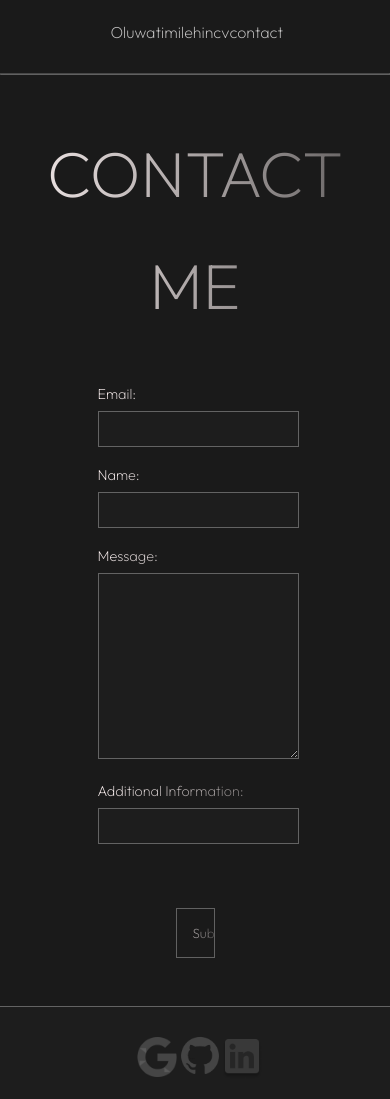
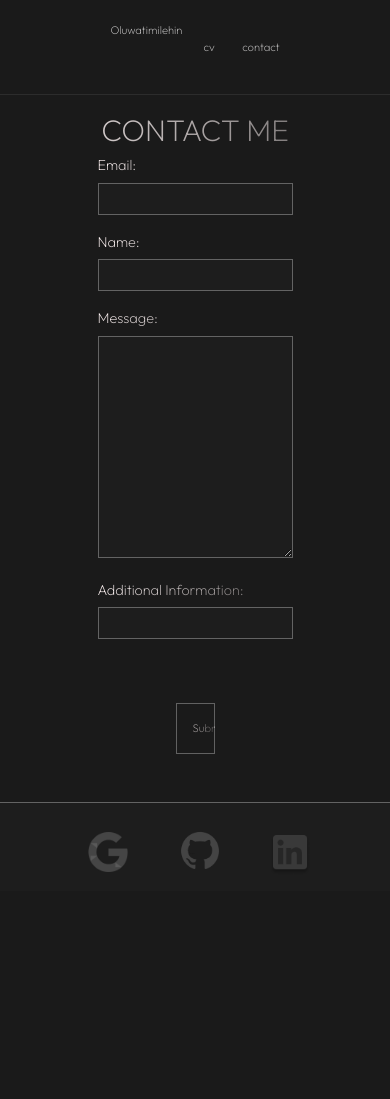
Before and after one commit to OrawusiTimilehin/Personal-Website, a Flask app: page /contact in a window 390 px wide. After the commit the page ends 872 px from the top, so only its background shows below. Run offline with Flask 3, Linux system fonts and the light colour scheme; some libraries are stand-ins or nearby versions.

Commit message:
Adjusted Footer Links and Started Responsiveness

```diff
--- a/static/styles/footer.css
+++ b/static/styles/footer.css
@@ -5,7 +5,7 @@
     justify-content: space-between;
     align-items: center;
     margin: 0 auto;
-    width: 30%;
+    width: 55%;
     height: 100%;
 
 
--- a/static/styles/main.css
+++ b/static/styles/main.css
@@ -106,7 +106,7 @@ p{
 .description-text{
     background: linear-gradient(90deg, #FFF4F4 2.25%, rgba(255, 245, 245, 0.90625) 11.39%, rgba(255, 255, 255, 0) 139.19%);
     font-family: 'Outfit', Arial, Helvetica, sans-serif;
-    font-size: 50px;
+    font-size: 3.2rem;
     font-weight: 200;
     line-height: 50px;
     text-align: center;
@@ -287,7 +287,7 @@ p{
     text-align: center;
     margin: 4rem auto;
     white-space: nowrap;
-    width: 20%;
+    width: 40%;
     background-color: rgba(209, 208, 208, 0.02);
     border: solid;
     border-width: 1px;
@@ -322,3 +322,89 @@ p{
     }
 
   }
+
+@media screen and (min-width:900px) and (max-width: 1024px) {
+
+    body{
+        font-size: 80%;
+    }
+
+    .headers{
+        font-size: 2.56rem;
+    }
+
+    .description-text{
+        font-size: 2.56rem;
+    }
+
+    .projects-container{
+    grid-template-columns: 1fr 1fr;
+    }
+
+}
+
+@media screen and (min-width:700px) and (max-width: 900px) {
+
+    body{
+        font-size: 80%;
+    }
+
+    .headers{
+        font-size: 2.56rem;
+    }
+
+    .description-text{
+        font-size: 2.048rem;
+    }
+
+    .projects-container{
+    grid-template-columns: 1fr 1fr;
+    }
+
+}
+
+
+@media screen and (max-width:700px) {
+
+    body{
+        font-size: 70%;
+    }
+
+    .headers{
+        font-size: 2rem;
+    }
+
+    .description-text{
+        font-size: 1.8rem;
+    }
+
+    .projects-container{
+    grid-template-columns: 1fr;
+    }
+
+}
+
+@media screen and (max-width:500px) {
+
+    body{
+        font-size: 70%;
+    }
+
+    .headers{
+        font-size: 30px;
+        line-height: 38px;
+    }
+
+    .description-text{
+        font-size: 1.8rem;
+    }
+
+    .projects-container{
+    grid-template-columns: 1fr;
+    }
+
+    .project-title{
+        font-size: 28px;
+    }
+
+}
--- a/static/styles/projects.css
+++ b/static/styles/projects.css
@@ -1,6 +1,6 @@
 /* Projects Page */
 
-.github-link{
+.github-text-link{
     font-size: 2.5rem;
     margin-left: 9rem;
     transition: font-size 0.15s;
--- a/templates/footer.html
+++ b/templates/footer.html
@@ -9,9 +9,9 @@
         <footer id="footer">
             <div class="footer-container">
                 <div class="footer-flexbox">
-                    <a class="footer-link google-link" href="mailto:oluwatimilehin.orawusi@gmail.com"><img class="github-logo logos" src="static/images/Google - Original.png" alt="Google Logo"></a>
-                    <a class="footer-link github-link" href="https://github.com/OrawusiTimilehin" target="_blank"><img class="github-logo logos" src="static/images/Logos/github-original.png" alt="Github Logo"></a>
-                    <a class="footer-link  linkedin-link" href="https://www.linkedin.com/in/timilehin-orawusi-b92287252/" target="_blank"><img class="github-logo logos" src="static/images/LinkedIn - Original.png" alt="LinkedIn Logo"></a>
+                    <a class="footer-link google-link" href="mailto:oluwatimilehin.orawusi@gmail.com"><img class="github-logo logos" src="{{ url_for('static', filename='images/Google - Original.png') }}" alt="Google Logo"></a>
+                    <a class="footer-link github-link" href="https://github.com/OrawusiTimilehin" target="_blank"><img class="github-logo logos" src=" {{ url_for('static', filename='images/Logos/github-original.png') }}" alt="Github Logo"></a>
+                    <a class="footer-link  linkedin-link" href="https://www.linkedin.com/in/timilehin-orawusi-b92287252/" target="_blank"><img class="github-logo logos" src="{{ url_for('static', filename='images/LinkedIn - Original.png') }}" alt="LinkedIn Logo"></a>
                 </div>
             </div>
         </footer>
--- a/templates/index.html
+++ b/templates/index.html
@@ -14,7 +14,7 @@
                     <img class="profile-pic" src="static/images/Profile Pic.png" alt="Oluwatimilehin Orawusi Profile Picture">
                     <p class="greeting-text-container"><span class="greeting-text"> Hi i am Oluwatimilehin</span><span>✌🏾</span></p>
                     <div class="description-text-container">
-                        <h1 class="description-text"> <span class="newline-words">A Python Developer ,</span>
+                        <h1 class="description-text"> <span class="newline-words">A Python Developer</span>
                             Backend Web Developer and Data analyst.
                         </h1>
                     </div>
@@ -93,7 +93,7 @@
             <section id="contact">
                 <div class="contact-container">
                     <h1 class="body-text headers call-to-action"> Want to make that dream a <span class="newline-words">reality ?</span> </h1>
-                    <a href="{{ url_for('contact') }}"><div class="contact-me-button"> CONTACT ME </div></a>
+                    <a href="{{ url_for('contact') }}"><div class="contact-me-button"> CONTACT ME</div></a>
                 </div>
             </section>
 
--- a/templates/navbar.html
+++ b/templates/navbar.html
@@ -1,9 +1,16 @@
+<!DOCTYPE html>
+<html>
+<head>
+    <link href="https://cdn.jsdelivr.net/npm/bootstrap@5.3.0-alpha3/dist/css/bootstrap.min.css" rel="stylesheet" integrity="sha384-KK94CHFLLe+nY2dmCWGMq91rCGa5gtU4mk92HdvYe+M/SXH301p5ILy+dN9+nJOZ" crossorigin="anonymous">
+    <script src="https://cdn.jsdelivr.net/npm/bootstrap@5.3.0-alpha3/dist/js/bootstrap.bundle.min.js" integrity="sha384-ENjdO4Dr2bkBIFxQpeoTz1HIcje39Wm4jDKdf19U8gI4ddQ3GYNS7NTKfAdVQSZe" crossorigin="anonymous"></script>
+</head>
+<body>
 <header>
     <nav class="navbar">
         <div class="navbar-left">
             <span> <a  class="navbar-link" href="{{ url_for('home') }}">Oluwatimilehin</a> </span>
         </div>
-        <div class="navbar-right">
+        <div class="navbar-nav navbar-right">
             {% if home %}
             <span><a  class="navbar-link" href="#projects"> projects </a></span>
             {% else %}
@@ -16,3 +23,5 @@
     </nav>
     <hr class="hr">
 </header>
+</body>
+</html>
```
Also changed, not shown: templates/projects.html (+5 -3 lines).
